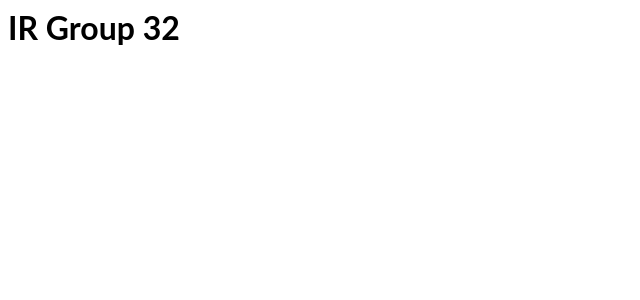
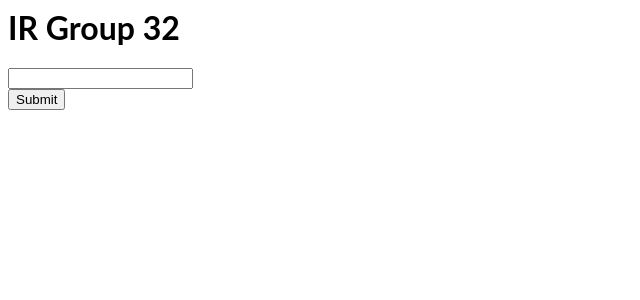
Before and after one commit to sekheng/CZ4034_IR, a React (Create React App) app: page / in a window 1280 px wide. Shown: the top 300 px of the page, without its empty margins (0-640 px from the left). Built offline with nearby package versions, Linux system fonts and the light colour scheme.

Commit message:
took a while to figure out a search form

```diff
--- a/App.tsx
+++ b/App.tsx
@@ -1,11 +1,12 @@
 import * as React from 'react';
 import './style.css';
+import SearchForm from './SearchForm';
 
 export default function App() {
     return (
         <div>
             <h1>IR Group 32</h1>
-
+            <SearchForm />
         </div>
     );
 }
--- a/SearchForm.tsx
+++ b/SearchForm.tsx
@@ -1,3 +1,43 @@
 import * as React from 'react';
 
-class SearchForm extends React.Component {}
+interface SearchFState {
+    message: string;
+}
+
+class SearchForm extends React.Component<{}, SearchFState> {
+    state = {
+        message: '',
+    };
+
+    handleSubmit = (event: React.FormEvent<HTMLFormElement>) => {
+        event.preventDefault();
+        console.log(`Name: ${this.state.message}`);
+    };
+
+    handleChange = (event: React.ChangeEvent<HTMLInputElement>) => {
+        const { name, value } = event.target;
+        this.setState({ [name]: value } as Pick<
+            SearchFState,
+            keyof SearchFState
+        >);
+    };
+
+    render() {
+        return (
+            <form onSubmit={this.handleSubmit}>
+                <div>
+                    <input
+                        type="text"
+                        id="message"
+                        name="message"
+                        value={this.state.message}
+                        onChange={this.handleChange}
+                    />
+                </div>
+                <button type="submit">Submit</button>
+            </form>
+        );
+    }
+}
+
+export default SearchForm;
--- /dev/null
+++ b/styles.tsx
@@ -0,0 +1 @@
+export const backgroundColor = '#EEF1F6';
```
